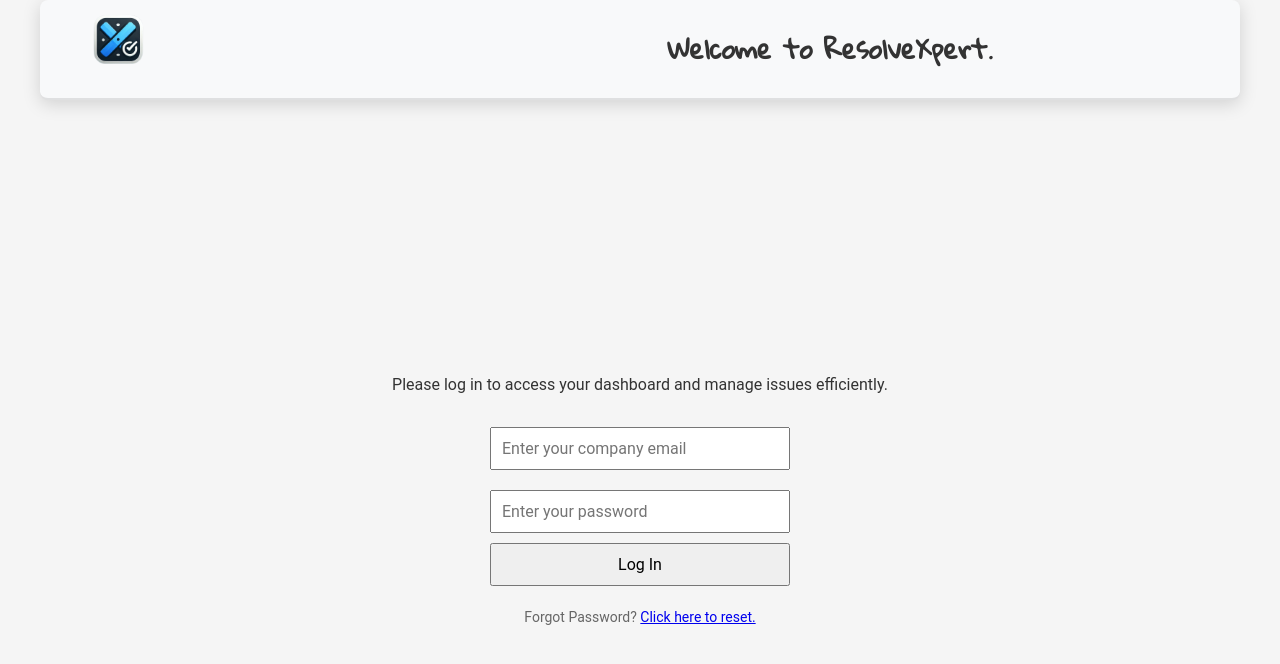
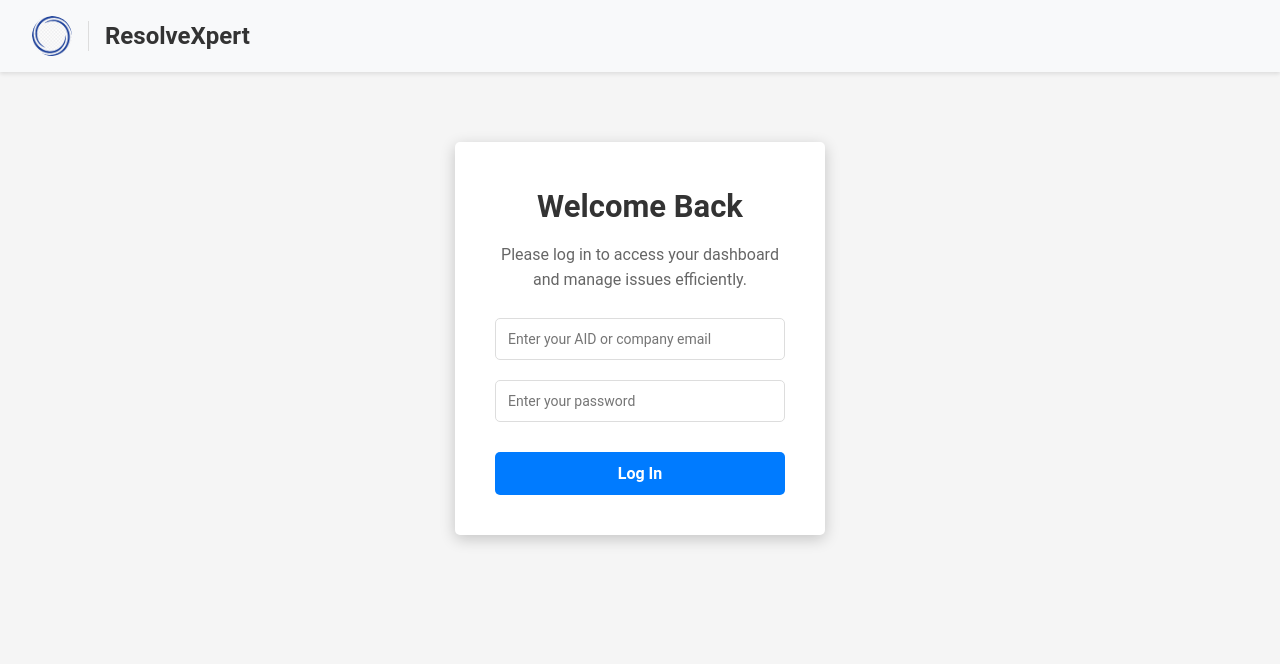
Before and after one commit to ritikaswal27/ResolveXpert, a React (Vite) app in the folder frontend/: page /login in a window 1280 px wide. Shown: the top 664 px of the page. Built offline with nearby package versions, Linux system fonts and the light colour scheme.

Commit message:
Improve the styling and layout of the pages

```diff
--- a/frontend/src/components/Navbar.jsx
+++ b/frontend/src/components/Navbar.jsx
@@ -1,111 +1,85 @@
+// src/components/Navbar.jsx
 import React from 'react';
 import styled from 'styled-components';
+import { FaSearch, FaBell, FaUserCircle } from 'react-icons/fa';
 import { useLocation } from 'react-router-dom';
-import Logo from './Logo';
-import { FiSearch, FiBell } from 'react-icons/fi'; // Icons for search and notifications
+import logoImage from '../assets/logo.png'; // Make sure to add a sample logo image in this path
+
+const NavbarContainer = styled.nav`
+  display: flex;
+  align-items: center;
+  justify-content: space-between;
+  padding: 1rem 2rem;
+  background-color: #f8f9fa;
+  color: #333;
+  box-shadow: 0 2px 4px rgba(0, 0, 0, 0.1);
+  margin: 0;
+  position: sticky; /* Optional: Make it stick to the top */
+  top:0;
+`;
+
+const LogoContainer = styled.div`
+  display: flex;
+  align-items: center;
+  gap: 1rem;
+`;
+
+const CompanyLogo = styled.img`
+  width: 40px;
+  height: 40px;
+  border-radius: 50%;
+`;
+
+const Divider = styled.div`
+  width: 1px;
+  height: 30px;
+  background-color: #ddd;
+`;
+
+const LogoText = styled.h1`
+  font-size: 1.5rem; /* Slightly larger font size */
+  font-weight: 600;
+  color: #333;
+  margin: 0;
+`;
+
+const IconContainer = styled.div`
+  display: flex;
+  align-items: center;
+  gap: 1.5rem;
+  font-size: 1.2rem;
+  color: #333;
+
+  & > * {
+    cursor: pointer;
+    transition: color 0.3s ease;
+
+    &:hover {
+      color: #005bb5; /* Darker blue on hover for interactivity */
+    }
+  }
+`;
 
 const Navbar = () => {
   const location = useLocation();
-  const isDashboard = location.pathname.includes('/dashboard');
+  const isLoginOrStartingPage = location.pathname === '/login' || location.pathname === '/';
 
   return (
-    <NavContainer>
-      <NavContent>
-        <LogoWrapper>
-          <Logo />
-        </LogoWrapper>
-
-        <Title>
-          {location.pathname === '/'}
-          {location.pathname === '/login' && 'Welcome to ResolveXpert.'}
-          {isDashboard && 'ResolveXpert'}
-        </Title>
-
-        {isDashboard && (
-          <IconsWrapper>
-            <FiSearch size={24} />
-            <FiBell size={24} />
-            <ProfileIcon>profile</ProfileIcon>
-          </IconsWrapper>
-        )}
-      </NavContent>
-    </NavContainer>
+    <NavbarContainer>
+      <LogoContainer>
+        <CompanyLogo src={logoImage} alt="Company Logo" />
+        <Divider />
+        <LogoText>ResolveXpert</LogoText>
+      </LogoContainer>
+      {!isLoginOrStartingPage && (
+        <IconContainer>
+          <FaSearch title="Search" />
+          <FaBell title="Notifications" />
+          <FaUserCircle title="Profile" />
+        </IconContainer>
+      )}
+    </NavbarContainer>
   );
 };
 
 export default Navbar;
-
-// Styled components
-const NavContainer = styled.nav`
-  display: flex;
-  justify-content: center;
-  padding: 10px 30px;
-  height: 100px;
-  background-color: #f8f9fa;
-  box-shadow: 0 4px 18px rgba(0, 0, 0, 0.15);
-  border-radius: 8px;
-  border-bottom: 2px solid rgba(0, 0, 0, 0.1); /* Subtle bottom border */
-  margin: 0 20px;
-  position: relative;
-  z-index: 8;
-
-  @media (max-width: 768px) {
-    padding: 0 20px;
-    height: 80px;
-    margin: 0 10px;
-  }
-`;
-
-const NavContent = styled.div`
-  width: 100%;
-  max-width: 1200px;
-  display: flex;
-  align-items: center;
-  justify-content: space-between;
-`;
-
-const LogoWrapper = styled.div`
-  flex: 1;
-`;
-
-const Title = styled.h1`
-  flex: 2;
-  font-size: 26px;
-  font-family: 'Gloria Hallelujah', sans-serif;
-  font-weight: bold;
-  color: #333;
-  text-align: center;
-
-  @media (max-width: 768px) {
-    font-size: 20px;
-  }
-`;
-
-const IconsWrapper = styled.div`
-  display: flex;
-  align-items: center;
-  gap: 20px;
-
-  @media (max-width: 768px) {
-    gap: 10px;
-  }
-`;
-
-const ProfileIcon = styled.div`
-  width: 40px;
-  height: 40px;
-  border-radius: 50%;
-  background-color: #ddd;
-  display: flex;
-  align-items: center;
-  justify-content: center;
-  font-size: 14px;
-  color: #333;
-  cursor: pointer;
-
-  @media (max-width: 768px) {
-    width: 30px;
-    height: 30px;
-    font-size: 12px;
-  }
-`;
--- a/frontend/src/components/Sidebar.jsx
+++ b/frontend/src/components/Sidebar.jsx
@@ -95,6 +95,7 @@
   padding: 20px;
   transition: transform 0.3s ease;
   height: auto;
+  margin-left: 20px;
 
   @media (max-width: 768px) {
     width: 100%;
--- a/frontend/src/pages/DashboardPage.jsx
+++ b/frontend/src/pages/DashboardPage.jsx
@@ -186,13 +186,14 @@
 `;
 
 const GreetingSection = styled.div`
-  padding: 20px;
+  padding: 20px 2rem;
   font-size: 24px;
   font-weight: bold;
   background-color: #e0e0e0;
   border-radius: 8px;
   margin: 20px;
   text-align: left;
+
 
   @media (max-width: 768px) {
     font-size: 20px;
--- a/frontend/src/pages/LoginPage.jsx
+++ b/frontend/src/pages/LoginPage.jsx
@@ -1,7 +1,6 @@
 // src/pages/LoginPage.js
 import React, { useContext, useState } from 'react';
 import styled from 'styled-components';
-
 import { useAuth } from '../context/AuthContext';
 import { useNavigate } from 'react-router-dom';
 import Navbar from '../components/Navbar';
@@ -24,70 +23,101 @@
 
   return (
     <Container>
-      <Subtitle>
-        Please log in to access your dashboard and manage issues efficiently.
-      </Subtitle>
+      <LoginBox>
+        <Title>Welcome Back</Title>
+        <Subtitle>Please log in to access your dashboard and manage issues efficiently.</Subtitle>
         <Form onSubmit={handleSubmit}>
           <Input
-          type='email'
-          placeholder='Enter your company email'
+            type="email"
+            placeholder="Enter your AID or company email"
             value={email}
             onChange={(e) => setEmail(e.target.value)}
           />
           <Input
-          type='password'
-          placeholder='Enter your password'
+            type="password"
+            placeholder="Enter your password"
             value={password}
             onChange={(e) => setPassword(e.target.value)}
           />
-        <LoginButton type='submit'>Log In</LoginButton>
+          <LoginButton type="submit">Log In</LoginButton>
         </Form>
-      <ForgotPassword>
-        Forgot Password? <a href='/reset'>Click here to reset.</a>
-      </ForgotPassword>
+      </LoginBox>
     </Container>
   );
 };
 
 export default LoginPage;
 
+// Styled Components
 const Container = styled.div`
   display: flex;
   flex-direction: column;
   align-items: center;
-  justify-content: center;
-  height: 100vh;
+  justify-content: flex-start;
+  padding-top:  85px;
+  height: 80vh;
+  background: #e0e0e0
+  font-family: 'Roboto', sans-serif;
+`;
+
+const LoginBox = styled.div`
+  display: flex;
+  flex-direction: column;
+  align-items: center;
+  width: 370px;
+  padding: 40px;
+  background-color: #ffffff;
+  border-radius: 5px;
+  box-shadow: 0 4px 15px rgba(0, 0, 0, 0.2);
   text-align: center;
+  margin-top: -15px;
 `;
 
 const Title = styled.h1`
-  margin: 20px 0;
+  font-size: 31px;
+  margin-bottom: 10px;
+  color: #333;
 `;
 
 const Subtitle = styled.p`
-  margin-bottom: 20px;
+  font-size: 16px;
+  color: #666;
+  margin-bottom: 15px;
 `;
 
 const Form = styled.form`
   display: flex;
   flex-direction: column;
-  width: 300px;
+  width: 100%;
 `;
 
 const Input = styled.input`
-  padding: 10px;
+  padding: 12px;
   margin: 10px 0;
-  font-size: 16px;
+  font-size: 14px;
+  border: 1px solid #ddd;
+  border-radius: 5px;
+  outline: none;
+  transition: border 0.3s ease;
+
+  &:focus {
+    border-color: #007bff;
+  }
 `;
 
 const LoginButton = styled.button`
-  padding: 10px;
+  padding: 12px;
+  margin-top: 20px;
   font-size: 16px;
+  font-weight: bold;
+  color: #fff;
+  background-color: #007bff;
+  border: none;
+  border-radius: 5px;
   cursor: pointer;
+  transition: background-color 0.3s ease;
+
+  &:hover {
+    background-color: #0056b3;
+  }
 `;
-
-const ForgotPassword = styled.p`
-  margin-top: 20px;
-  font-size: 14px;
-  color: #666;
-`;
--- a/frontend/src/pages/WelcomePage.jsx
+++ b/frontend/src/pages/WelcomePage.jsx
@@ -29,66 +29,68 @@
   flex-direction: column;
   justify-content: center;
   align-items: center;
-  height: calc(100vh - 120px);
+  height: calc(100vh - 50px); /* Adjust this if needed */s
   text-align: center;
   padding: 0 20px;
-  background-color: #f9f9f9;
-  margin-top: -80px;
+  background: linear-gradient(135deg, #d3d3d3 0%, #f0f0f0 100%); /* Soft grey gradient */
+  margin-top: 0px; /* Adjusted to match the navbar height */
 `;
 
-const Title = styled.p`
-  font-size: 60px;
-  font-family: 'Candara', sans-serif;
-  color: #333;
-  ${'' /* margin-bottom: 20px; */}
-  ${'' /* font-weight: bold; */}
+
+const Title = styled.h1`
+  font-size: 48px; /* Increased font size for prominence */
+  font-family: 'Poppins', sans-serif;
+  color: #2c3e50; /* Darker color for better readability */
   letter-spacing: 1px;
+  margin-bottom: 20px; /* Added margin for spacing */
 
   @media (max-width: 768px) {
-    font-size: 32px;
+    font-size: 36px; /* Responsive adjustment */
   }
 `;
 
-const Subtitle = styled.p`
-  font-size: 40px;
-  color: #333;
+const Subtitle = styled.h2`
+  font-size: 24px; /* Adjusted font size for a clear hierarchy */
+  color: #34495e; /* Slightly lighter shade for contrast */
   margin-bottom: 44px;
-  font-family: 'Candara', sans-serif;
-  letter-spacing: 1px;
+  font-family: 'Poppins', sans-serif;
+  letter-spacing: 0.5px;
+
   @media (max-width: 768px) {
-    font-size: 16px;
+    font-size: 18px; /* Responsive adjustment */
   }
 `;
 
 const GetStartedButton = styled.button`
-  padding: 0 26px;
-  font-size: 30px;
-  background-color: #007bff;
+  padding: 12px 30px; /* Increased padding for a more substantial button */
+  font-size: 24px; /* Adjusted font size for readability */
+  background-color: #007bff; /* Blue for a professional feel */
   color: #fff;
   border: none;
-  border-radius: 20px;
+  border-radius: 30px; /* More rounded corners for a modern touch */
   cursor: pointer;
   transition: background-color 0.3s ease;
-  letter-spacing: 3px;
+  letter-spacing: 1px;
+  box-shadow: 0 4px 8px rgba(0, 0, 0, 0.2); /* Added shadow for depth */
 
   &:hover {
     background-color: #0056b3;
   }
 
   @media (max-width: 768px) {
-    padding: 12px 28px;
-    font-size: 18px;
+    padding: 10px 24px; /* Responsive adjustment */
+    font-size: 18px; /* Responsive adjustment */
   }
 `;
 
 const Footer = styled.p`
   margin-top: 44px;
-  font-size: 23px;
-  color: #454242;
+  font-size: 18px; /* Slightly reduced for a more professional look */
+  color: #7f8c8d; /* Soft grey for subtlety */
   max-width: 800px;
-  line-height: 1.4;
+  line-height: 1.6; /* Increased line height for readability */
 
   @media (max-width: 768px) {
-    font-size: 14px;
+    font-size: 14px; /* Responsive adjustment */
   }
 `;
--- a/frontend/src/styles/GlobalStyles.jsx
+++ b/frontend/src/styles/GlobalStyles.jsx
@@ -1,9 +1,9 @@
-// src/styles/GlobalStyles.js
+// src/GlobalStyles.js
 import { createGlobalStyle } from 'styled-components';
 import '@fontsource/poppins';
 
 const GlobalStyles = createGlobalStyle`
-  /* Set box-sizing and font */
+
   * {
     box-sizing: border-box;
     margin: 0;
@@ -11,20 +11,49 @@
     font-family: 'Roboto', sans-serif;
   }
 
-  /* Body styling */
+  /* Body Styling */
   body {
+    font-family: 'Roboto', 'Helvetica Neue', Arial, sans-serif;
+    font-size: 16px;
     line-height: 1.6;
     background-color: #f5f5f5;
     color: #333;
-    padding: 0 20px;
+    // padding: 0 20px;
   }
 
+
   /* Responsive styles */
-  @media (max-width: 768px) {
+ @media (max-width: 768px) {
     body {
-      padding: 0 10px;
+    padding: 0 10px;
     }
+  }
+
+
+  /* Typography */
+  h1, h2, h3, h4, h5, h6 {
+    font-family: 'Roboto', 'Helvetica Neue', Arial, sans-serif;
+    color: #222;
+    margin-bottom: 0.5em;
+  }
+
+  /* Links */
+  a {
+    text-decoration: none;
+    color: #0073e6;
+    transition: color 0.3s ease;
+
+    &:hover {
+      color: #005bb5;
+    }
+  }
+
+  /* Form Inputs */
+  input, button {
+    font-family: 'Roboto', 'Helvetica Neue', Arial, sans-serif;
   }
 `;
 
+
+
 export default GlobalStyles;
```
Also changed, not shown: frontend/src/assets/logo.jpg (deleted), frontend/src/assets/logo.png (added). Lines whose indentation alone changed are shown as unchanged.
